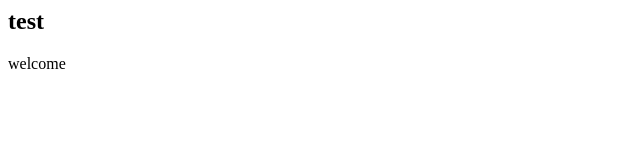
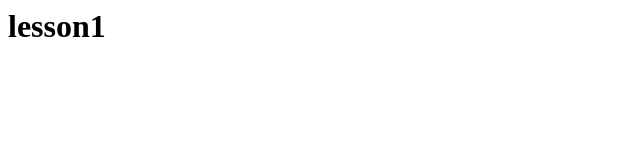
Before and after one commit to Kudrevich99/Nastya-Kudrevich1-86-21, a plain HTML site: page index.html in a window 1280 px wide. Shown: the whole page, without its empty margins (0-640 px from the left). Drawn offline with Linux system fonts and the light colour scheme.

Commit message:
Initial commit

```diff
--- a/index.html
+++ b/index.html
@@ -1,2 +1 @@
-<h2>test</h2>
-<p>welcome</p>
+<h1>lesson1</h1>
```
